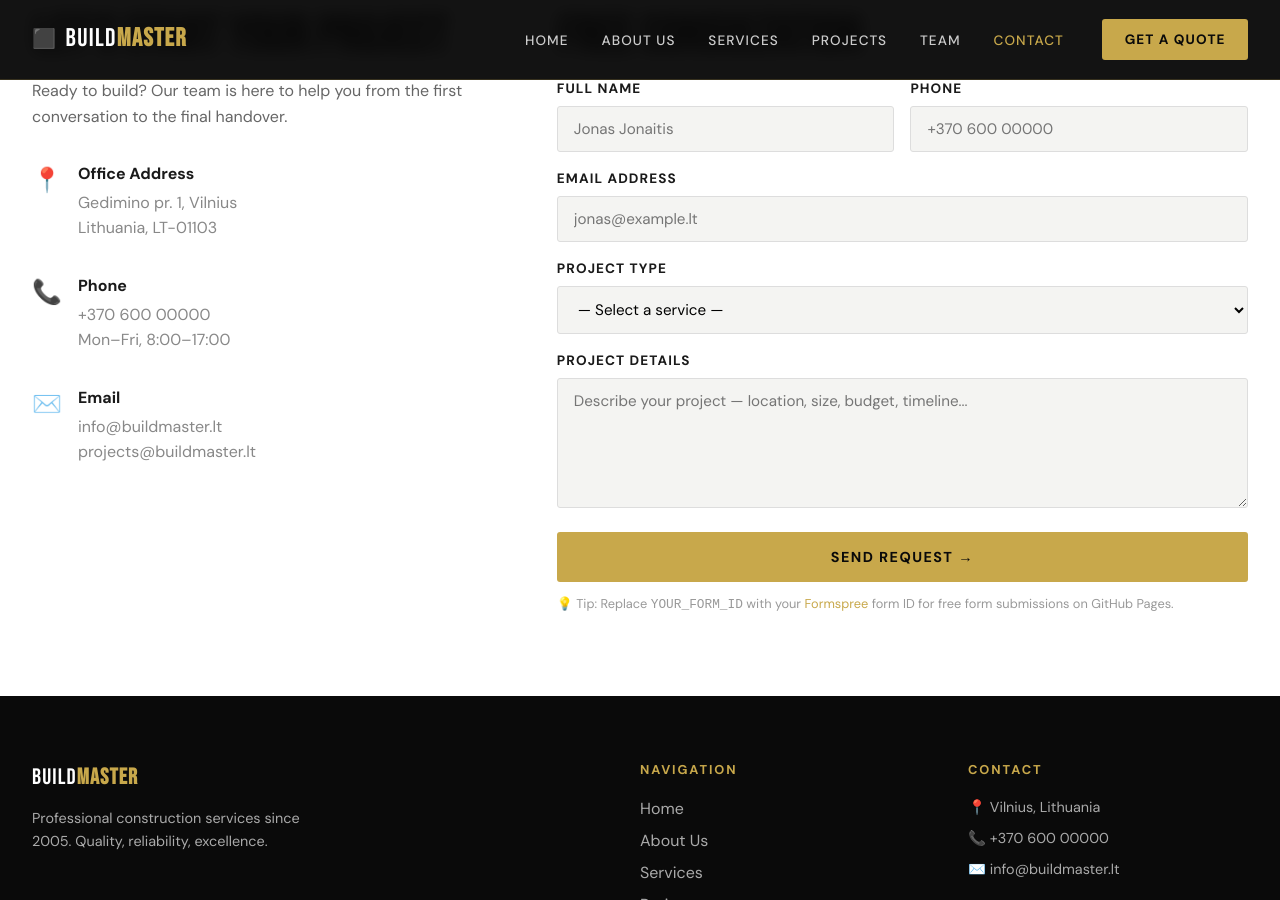
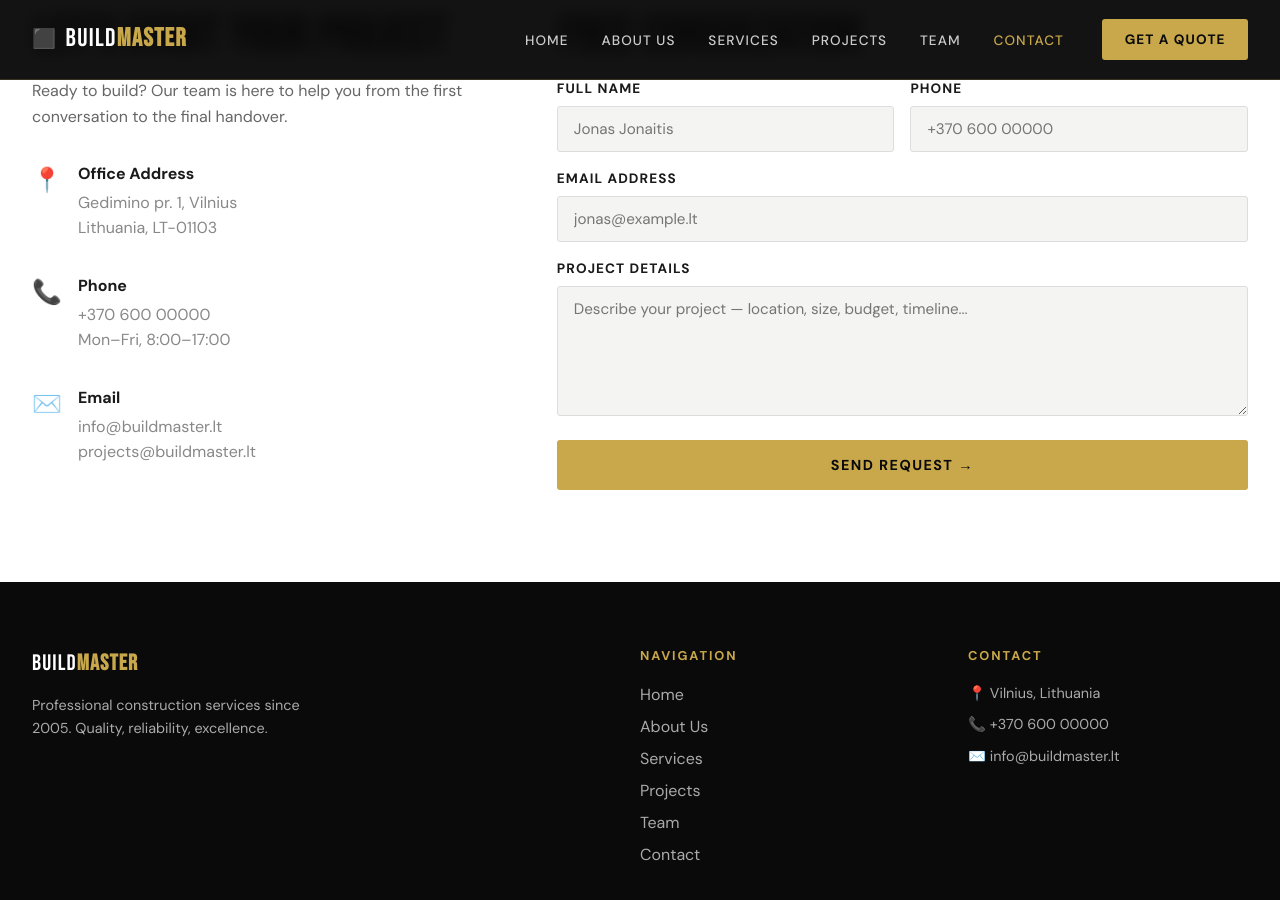
Before and after one commit to Rokixz/puslapis1, a Jekyll site: the page built from contact/index.html, in a window 1280 px wide and 900 px high, scrolled down 440 px. Built offline with Jekyll 4.4.1, drawn with Linux system fonts in a browser that asks for light colours.

Commit message:
ADD CONTACT

```diff
--- a/contact/index.html
+++ b/contact/index.html
@@ -44,7 +44,7 @@
         <span class="section-tag">Request a Quote</span>
         <h2 class="section-title">Free Consultation</h2>
         <!-- Using Formspree for static form submissions - replace YOUR_FORM_ID -->
-        <form action="https://formspree.io/f/YOUR_FORM_ID" method="POST">
+        <form action="https://formspree.io/f/xkovvalb" method="POST">
           <div class="form-row">
             <div class="form-group">
               <label for="name">Full Name</label>
@@ -60,24 +60,12 @@
             <input type="email" id="email" name="email" placeholder="jonas@example.lt" required>
           </div>
           <div class="form-group">
-            <label for="service">Project Type</label>
-            <select id="service" name="service">
-              <option value="">— Select a service —</option>
-              <option>Residential Construction</option>
-              <option>Commercial Building</option>
-              <option>Renovation</option>
-              <option>Design & Engineering</option>
-              <option>Project Consulting</option>
-            </select>
-          </div>
-          <div class="form-group">
             <label for="message">Project Details</label>
             <textarea id="message" name="message" placeholder="Describe your project — location, size, budget, timeline..."></textarea>
           </div>
           <button type="submit" class="btn-submit">Send Request →</button>
         </form>
         <p style="color:#999; font-size:0.8rem; margin-top:0.75rem;">
-          💡 Tip: Replace <code>YOUR_FORM_ID</code> with your <a href="https://formspree.io" style="color:var(--gold)">Formspree</a> form ID for free form submissions on GitHub Pages.
         </p>
       </div>
 
```
